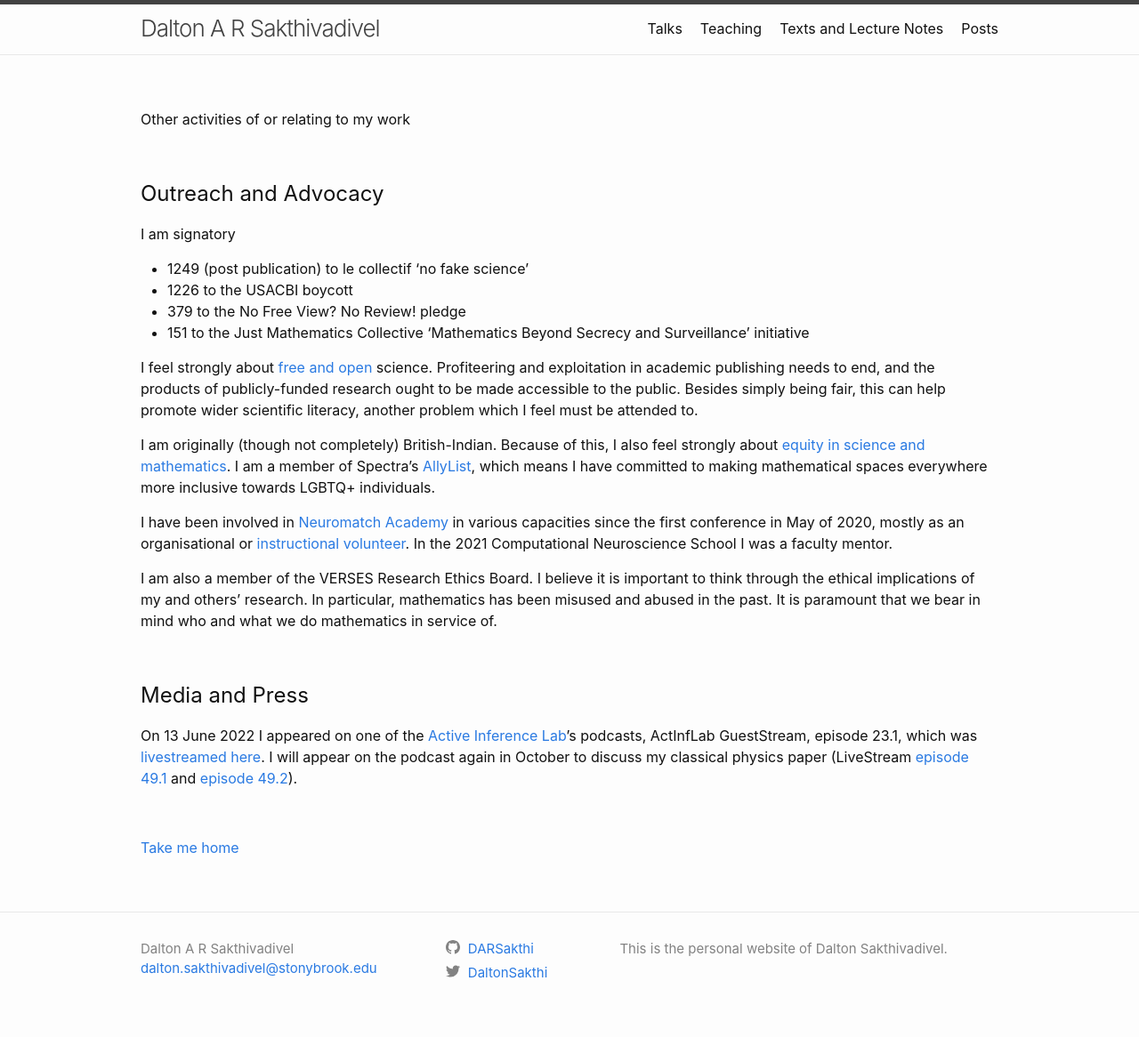
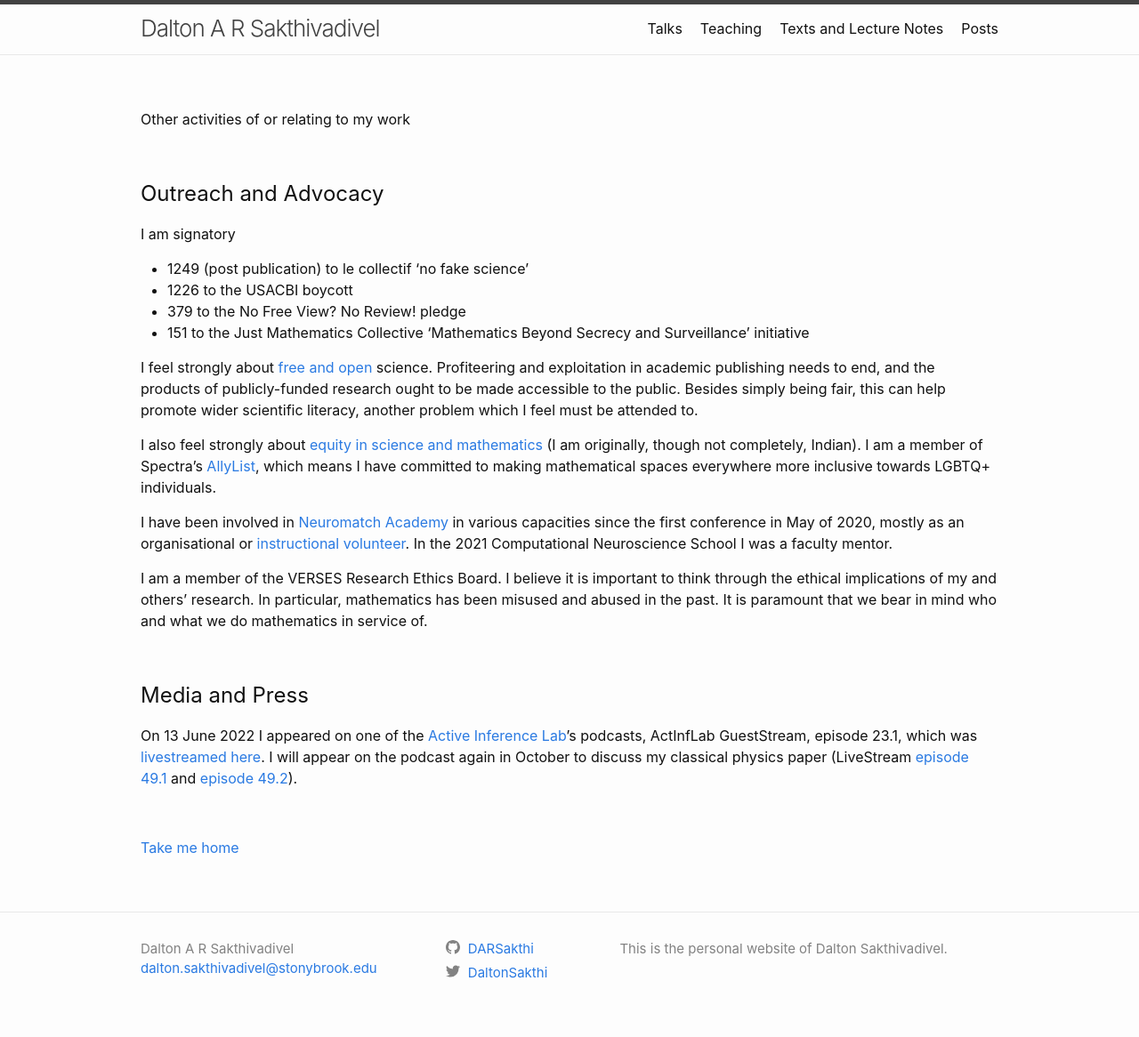
Before and after one commit to DARSakthi/DARSakthi.github.io, a Jekyll site: the page built from other.markdown, in a window 1280 px wide. Shown: the whole page at 89% size. Built offline with Jekyll 4.4.1, drawn with Linux system fonts in a browser that asks for light colours.

Commit message:
Repealed previous update
I know me so well

```diff
--- a/other.markdown
+++ b/other.markdown
@@ -17,11 +17,11 @@ I am signatory
 
 I feel strongly about [free and open](https://julesh.com/2021/02/16/free-publishing/) science. Profiteering and exploitation in academic publishing needs to end, and the products of publicly-funded research ought to be made accessible to the public. Besides simply being fair, this can help promote wider scientific literacy, another problem which I feel must be attended to.
 
-I am originally (though not completely) British-Indian. Because of this, I also feel strongly about [equity in science and mathematics](http://math.sfsu.edu/federico/). I am a member of Spectra's [AllyList](http://lgbtmath.org/People.html), which means I have committed to making mathematical spaces everywhere more inclusive towards LGBTQ+ individuals.
+I also feel strongly about [equity in science and mathematics](http://math.sfsu.edu/federico/) (I am originally, though not completely, Indian). I am a member of Spectra's [AllyList](http://lgbtmath.org/People.html), which means I have committed to making mathematical spaces everywhere more inclusive towards LGBTQ+ individuals.
 
 I have been involved in [Neuromatch Academy](https://academy.neuromatch.io) in various capacities since the first conference in May of 2020, mostly as an organisational or [instructional volunteer](https://darsakthi.github.io/teaching/2020-NMA). In the 2021 Computational Neuroscience School I was a faculty mentor.
 
-I am also a member of the VERSES Research Ethics Board. I believe it is important to think through the ethical implications of my and others’ research. In particular, mathematics has been misused and abused in the past. It is paramount that we bear in mind who and what we do mathematics in service of.
+I am a member of the VERSES Research Ethics Board. I believe it is important to think through the ethical implications of my and others’ research. In particular, mathematics has been misused and abused in the past. It is paramount that we bear in mind who and what we do mathematics in service of.
 
 &nbsp;
 
```
